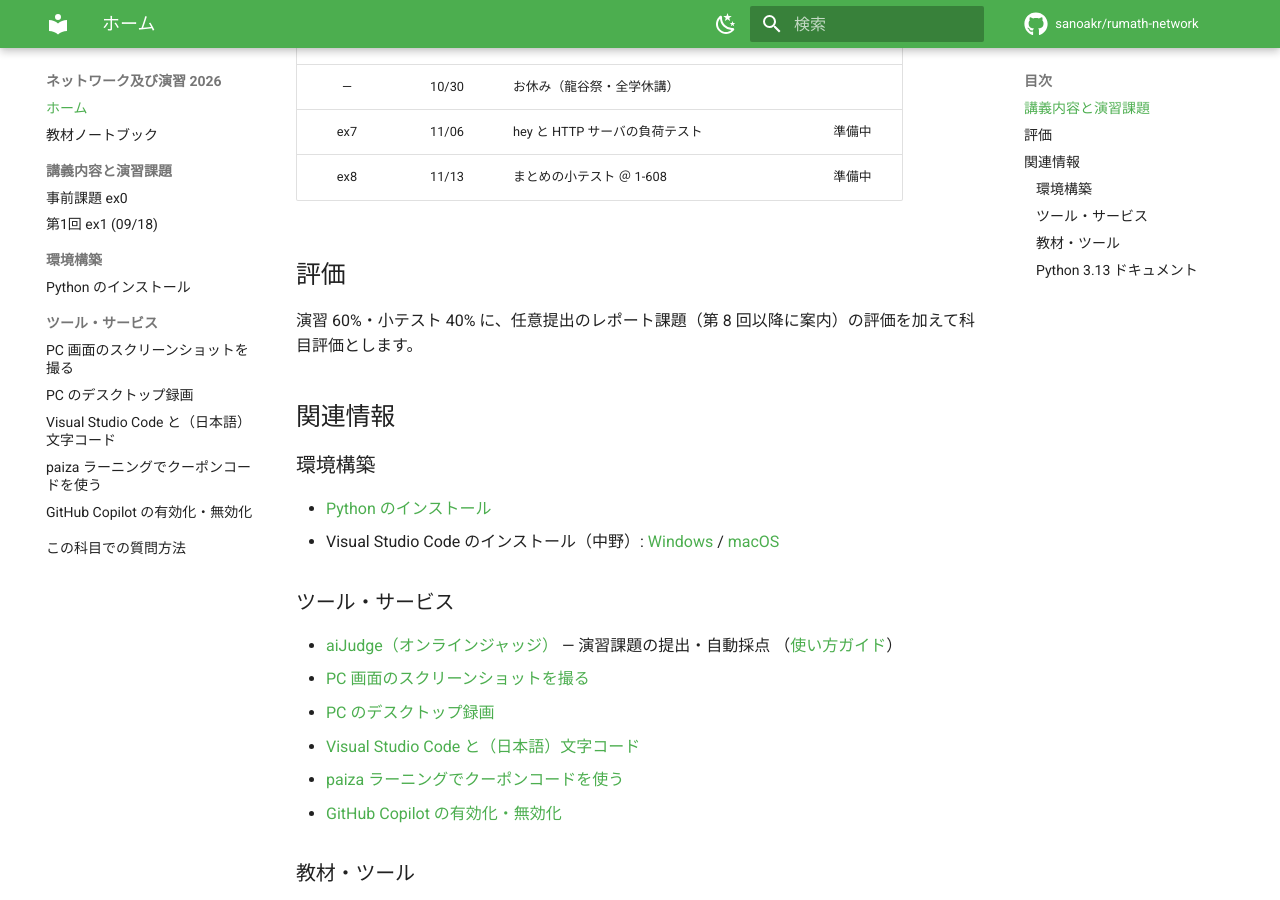
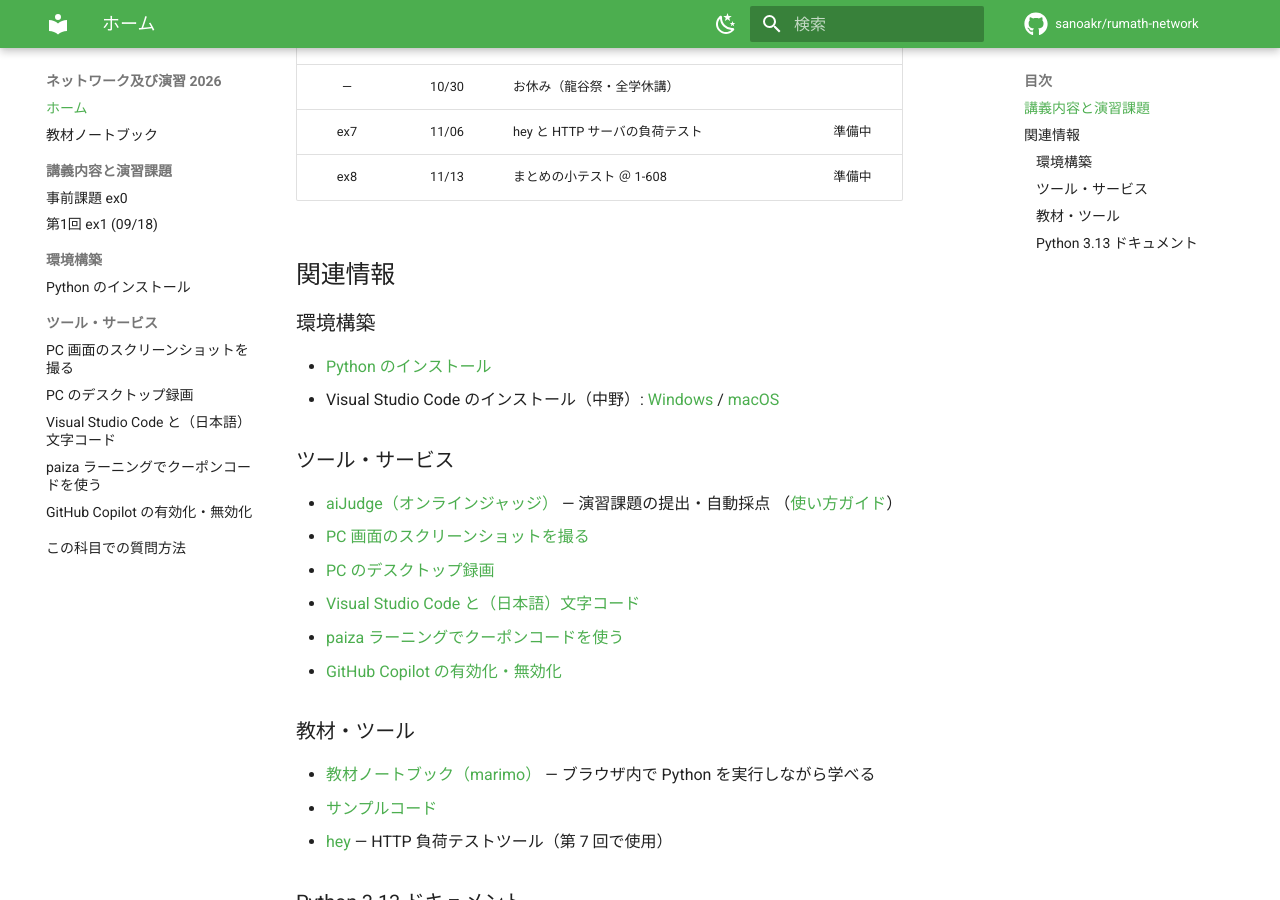
Before and after one commit to sanoakr/rumath-network, an MkDocs documentation site: the page built from docs/index.md, in a window 1280 px wide and 900 px high, scrolled down 895 px. Built offline with MkDocs 1.6.1 and Material for MkDocs 9.7.7, drawn with Linux system fonts in a browser that asks for light colours; comment, search, counter and statistics services are not loaded.

Commit message:
docs: remove grading section; bump shared content

```diff
--- a/docs/index.md
+++ b/docs/index.md
@@ -29,10 +29,6 @@ Python を使って、ソケット通信・HTTP・スレッドといったネッ
 | — | 10/30 | お休み（龍谷祭・全学休講） | |
 | ex7 | 11/06 | hey と HTTP サーバの負荷テスト | 準備中 |
 | ex8 | 11/13 | まとめの小テスト ＠ 1-608 | 準備中 |
-
-## 評価
-
-演習 60%・小テスト 40% に、任意提出のレポート課題（第 8 回以降に案内）の評価を加えて科目評価とします。
 
 ## 関連情報
 
```
